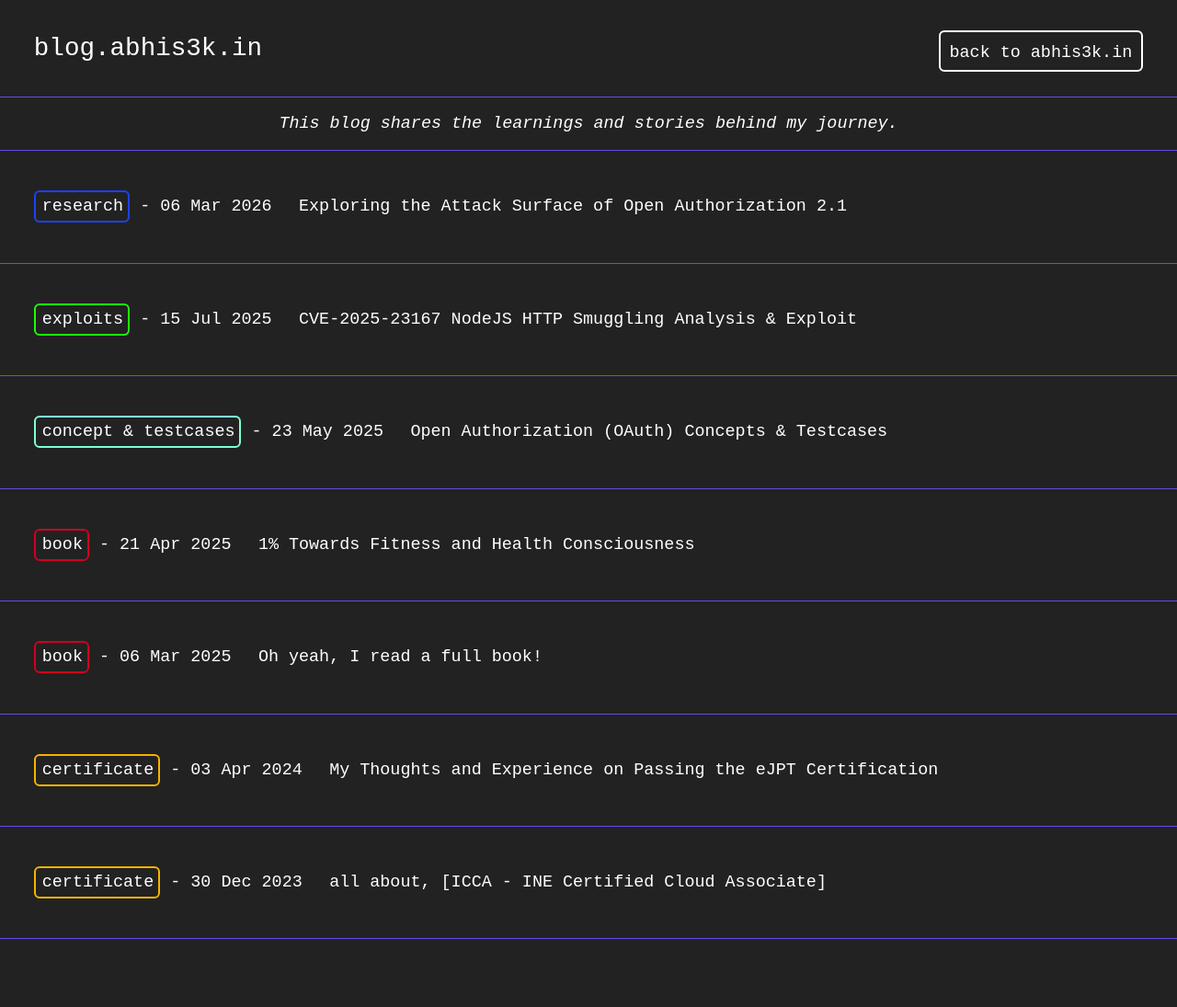
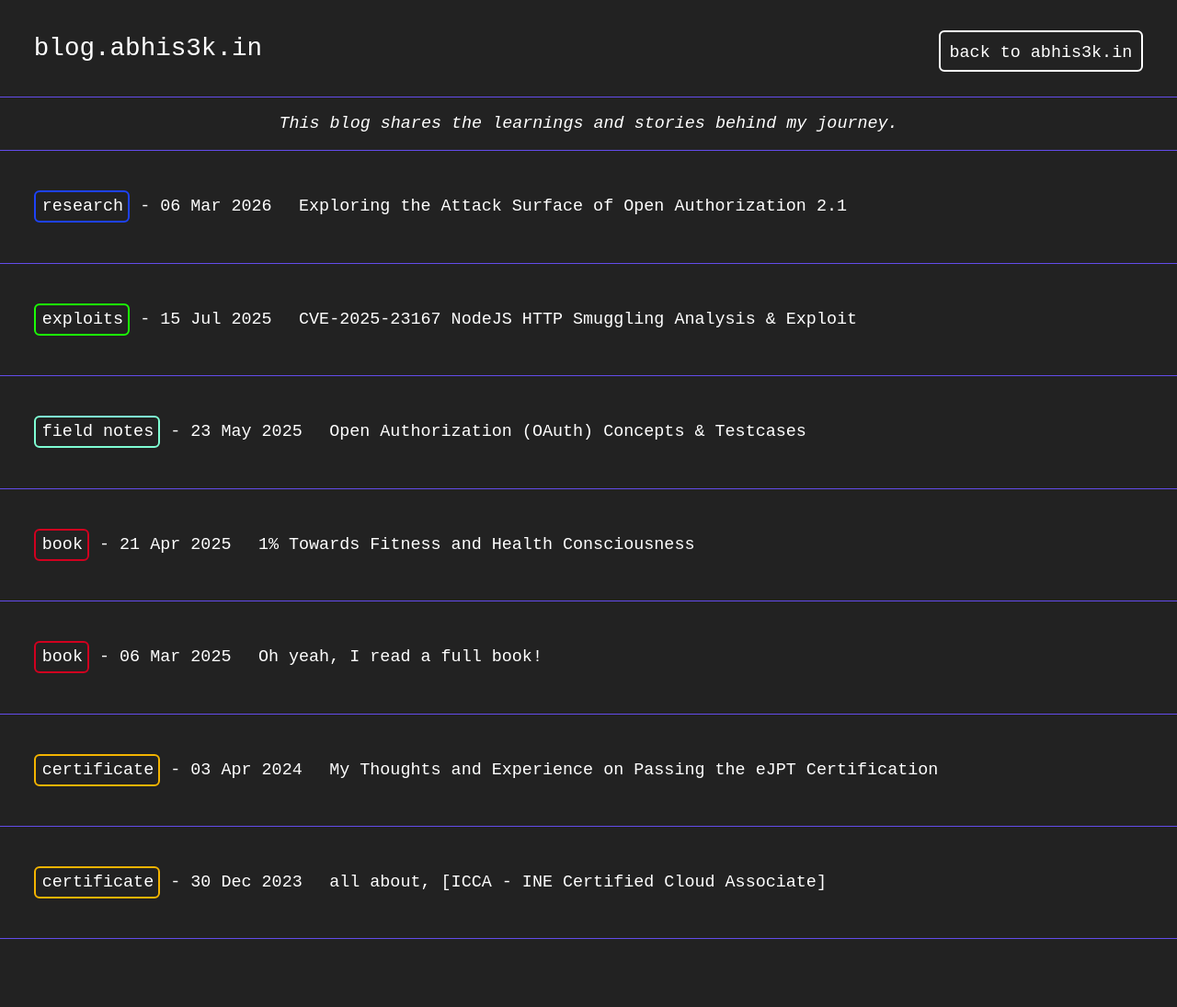
Before and after one commit to abhisek3122/blog.abhis3k.in, a Jekyll site: the page built from index.html, in a window 1280 px wide. Shown: the whole page at 92% size. Built offline with Jekyll 4.4.1, drawn with Linux system fonts in a browser that asks for light colours; some web fonts are replaced; the list of posts is cut into pages by our own code.

Commit message:
Update categories and priority-tag in post metadata

```diff
--- a/_posts/2025-05-23-oauth-concept-and-testcases.markdown
+++ b/_posts/2025-05-23-oauth-concept-and-testcases.markdown
@@ -3,8 +3,8 @@
 title:  "Open Authorization (OAuth) Concepts & Testcases"
 post-title:  "Open Authorization (OAuth) Concepts & Testcases"
 date:   2025-05-23 09:30:00 +0530
-categories: concept & testcases
-priority-tag: <span class="priority" style="border-color:#7FFFD4">concept & testcases</span>
+categories: field notes
+priority-tag: <span class="priority" style="border-color:#7FFFD4">field notes</span>
 twitter-image: /assets/posts/2025-05-23-oauth-concept-and-testcases/main.png
 ---
 
```
